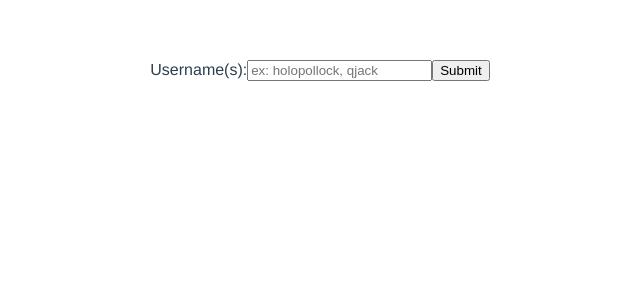
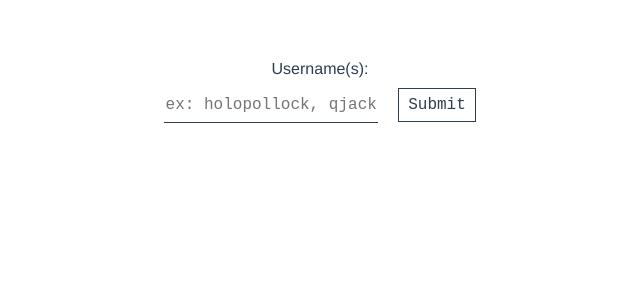
Before and after one commit to GoodbyteCo/Directed-By-Women, a Vue app: page / in a window 1280 px wide. Shown: the top 300 px of the page, without its empty margins (320-960 px from the left). Built offline with nearby package versions, Linux system fonts and the light colour scheme.

Commit message:
Update style and add

```diff
--- a/src/components/Film.vue
+++ b/src/components/Film.vue
@@ -11,7 +11,10 @@
 				v-model="users"
 			/>
 			<button v-on:click="submit()">Submit</button>
-			<div v-if="done">
+			<div v-if="started" class="output">
+				<p>Loading...</p>
+			</div>
+			<div v-if="done" class="output">
 				<p>Films Directed by women {{ women }}</p>
 				<p>Total Films {{ total }}</p>
 				<p>Percentage of films directed by women {{ percentage }}</p>
@@ -19,6 +22,51 @@
 		</div>
 	</div>
 </template>
+
+<style scoped>
+label
+{
+	display: block;
+	margin: 10px 0;
+}
+
+input
+{
+	font-family: "IBM Plex Mono", monospace;
+	font-size: 1rem;
+	line-height: 2;
+	color: inherit;
+	border: none;
+	border-bottom: 1px currentColor solid;
+	outline: none;
+}
+
+button
+{
+	cursor: pointer;
+	padding: 0 1ch;
+	margin-left: 20px;
+
+	font-family: "IBM Plex Mono", monospace;
+	font-size: 1rem;
+	line-height: 2;
+	color: inherit;
+	background: transparent;
+	border: 1px solid currentColor;
+	outline: none;
+}
+
+button:hover, button:focus-visible
+{
+	background: #c4c4c4;
+}
+
+.output
+{
+	margin-top: 60px;
+}
+</style>
+
 <script>
 export default {
 	name: "Film",
@@ -26,11 +74,13 @@ export default {
 		return {
 			users: "",
 			info: "",
+			started: false,
 			done: false
 		};
 	},
 	methods: {
 		submit() {
+			this.started = true;
 			let inputted = this.users.split(/(?:,| )+/); //split input field on space or comma
 			let userlist = inputted.filter(function(el) {
 				return el;
```
